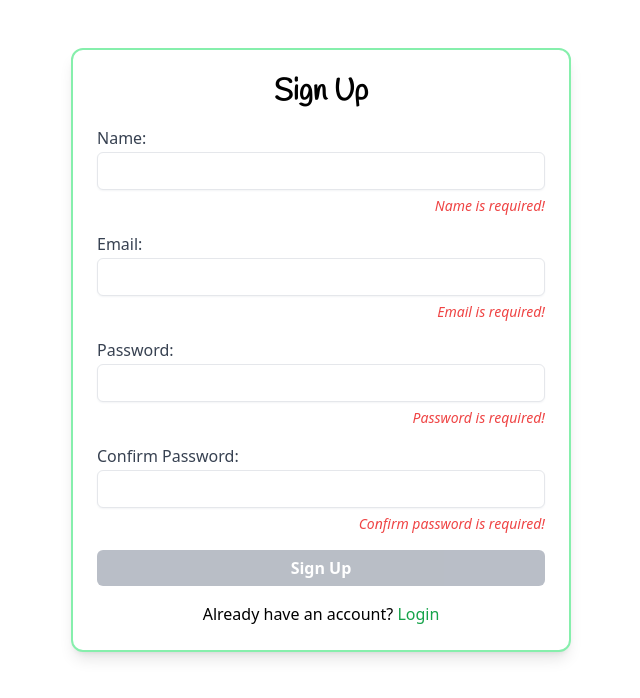
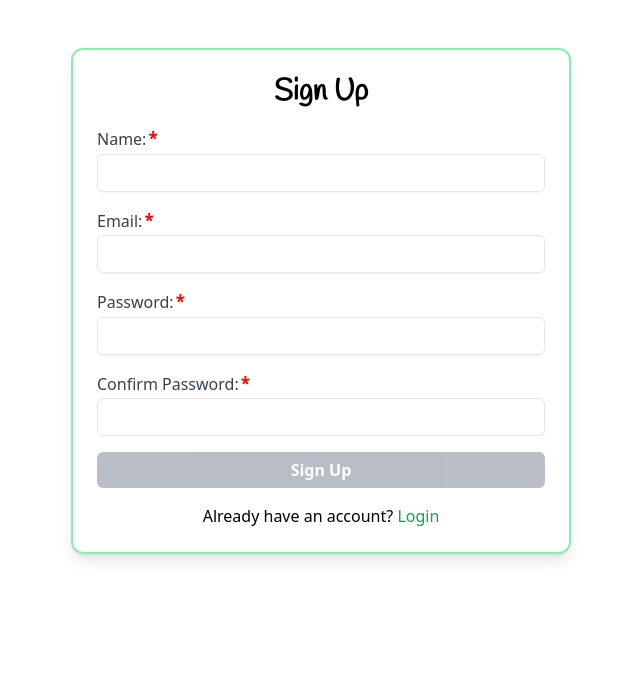
Before and after one commit to levanthien1812/todo-app-ng, an Angular app: page /register in a window 1280 px wide. Shown: the top 698 px of the page, without its empty margins (319-959 px from the left). Built offline with nearby package versions, Linux system fonts and the light colour scheme.

Commit message:
required label directive, touched input

```diff
--- a/src/app/authentication/login/login.component.html
+++ b/src/app/authentication/login/login.component.html
@@ -1,11 +1,11 @@
 <form
   action=""
   [formGroup]="form"
-  class="mx-auto mt-12 w-[500px] p-6 rounded-xl shadow-md bg-white shadow-green-400"
+  class="mx-auto mt-12 w-[500px] p-6 rounded-xl shadow-lg bg-white border-2 border-green-300"
 >
   <p class="mb-4 text-3xl text-center font-bold handlee">Login</p>
   <div class="form-field">
-    <label class="base-label" for="email">Email:</label>
+    <label class="base-label" appRequiredLabel for="email">Email:</label>
     <input
       class="base-input"
       type="email"
@@ -15,7 +15,7 @@
     />
   </div>
   <div class="form-field">
-    <label class="base-label" for="password">Password:</label>
+    <label class="base-label" appRequiredLabel for="password">Password:</label>
     <input
       class="base-input"
       type="password"
--- a/src/app/authentication/login/login.component.ts
+++ b/src/app/authentication/login/login.component.ts
@@ -6,11 +6,12 @@ import {
   Validators,
 } from '@angular/forms';
 import { RouterLink } from '@angular/router';
+import { RequiredLabelDirective } from '../../directives/required-label.directive';
 
 @Component({
   selector: 'app-login',
   standalone: true,
-  imports: [ReactiveFormsModule, RouterLink],
+  imports: [ReactiveFormsModule, RouterLink, RequiredLabelDirective],
   templateUrl: './login.component.html',
   styleUrl: './login.component.css',
 })
--- a/src/app/authentication/signup/signup.component.html
+++ b/src/app/authentication/signup/signup.component.html
@@ -6,7 +6,7 @@
 >
   <p class="mb-4 text-3xl text-center font-bold handlee">Sign Up</p>
   <div class="form-field">
-    <label class="base-label" for="name">Name:</label>
+    <label class="base-label" appRequiredLabel for="name">Name:</label>
     <input
       class="base-input"
       type="text"
@@ -14,12 +14,17 @@
       formControlName="name"
       id=""
     />
-    <p *ngIf="form.get('name')?.hasError('required')" class="base-error-text">
+    <p
+      *ngIf="
+        form.get('name')?.hasError('required') && form.get('name')?.touched
+      "
+      class="base-error-text"
+    >
       Name is required!
     </p>
   </div>
   <div class="form-field">
-    <label class="base-label" for="email">Email:</label>
+    <label class="base-label" appRequiredLabel for="email">Email:</label>
     <input
       class="base-input"
       type="email"
@@ -27,15 +32,20 @@
       formControlName="email"
       id=""
     />
-    <p *ngIf="form.get('email')?.hasError('required')" class="base-error-text">
+    <ng-container *ngIf="form.get('email')?.touched">
+      <p
+        *ngIf="form.get('email')?.hasError('required')"
+        class="base-error-text"
+      >
         Email is required!
       </p>
       <p *ngIf="form.get('email')?.hasError('email')" class="base-error-text">
         Invalid email!
       </p>
+    </ng-container>
   </div>
   <div class="form-field">
-    <label class="base-label" for="password">Password:</label>
+    <label class="base-label" appRequiredLabel for="password">Password:</label>
     <input
       class="base-input"
       type="password"
@@ -43,6 +53,7 @@
       formControlName="password"
       id=""
     />
+    <ng-container *ngIf="form.get('password')?.touched">
       <p
         *ngIf="form.get('password')?.hasError('required')"
         class="base-error-text"
@@ -61,9 +72,12 @@
       >
         Password must be at most 20 characters!
       </p>
+    </ng-container>
   </div>
   <div class="form-field">
-    <label class="base-label" for="confirmPassword">Confirm Password:</label>
+    <label class="base-label" appRequiredLabel for="confirmPassword"
+      >Confirm Password:</label
+    >
     <input
       class="base-input"
       type="password"
@@ -71,6 +85,7 @@
       formControlName="confirmPassword"
       id=""
     />
+    <ng-container *ngIf="form.get('confirmPassword')?.touched">
       <p
         *ngIf="form.get('confirmPassword')?.hasError('required')"
         class="base-error-text"
@@ -80,6 +95,7 @@
       <p *ngIf="form.hasError('passwordMismatch')" class="base-error-text">
         Passwords must match!
       </p>
+    </ng-container>
   </div>
   <button
     type="submit"
--- a/src/app/authentication/signup/signup.component.ts
+++ b/src/app/authentication/signup/signup.component.ts
@@ -8,11 +8,12 @@ import {
 } from '@angular/forms';
 import { RouterLink } from '@angular/router';
 import { passwordMatchValidator } from '../../lib/validators';
+import { RequiredLabelDirective } from '../../directives/required-label.directive';
 
 @Component({
   selector: 'app-signup',
   standalone: true,
-  imports: [ReactiveFormsModule, RouterLink, NgIf],
+  imports: [ReactiveFormsModule, RouterLink, NgIf, RequiredLabelDirective],
   templateUrl: './signup.component.html',
   styleUrl: './signup.component.css',
 })
--- /dev/null
+++ b/src/app/directives/required-label.directive.ts
@@ -0,0 +1,22 @@
+import { Directive, ElementRef, OnInit, Renderer2 } from '@angular/core';
+
+@Directive({
+  selector: '[appRequiredLabel]',
+  standalone: true,
+})
+export class RequiredLabelDirective implements OnInit {
+  constructor(private el: ElementRef, private renderer: Renderer2) {}
+
+  ngOnInit() {
+    const asterisk = this.renderer.createElement('span');
+    const text = this.renderer.createText('*');
+    this.renderer.appendChild(asterisk, text);
+
+    this.renderer.setStyle(asterisk, 'color', 'red');
+    this.renderer.setStyle(asterisk, 'margin-left', '2px');
+    this.renderer.setStyle(asterisk, 'font-size', '17px');
+    this.renderer.setStyle(asterisk, 'font-weight', 'bold');
+
+    this.renderer.appendChild(this.el.nativeElement, asterisk);
+  }
+}
```
Also changed, not shown: 1 other file (tests, documents, lock files or other folders). Lines whose indentation alone changed are shown as unchanged.
